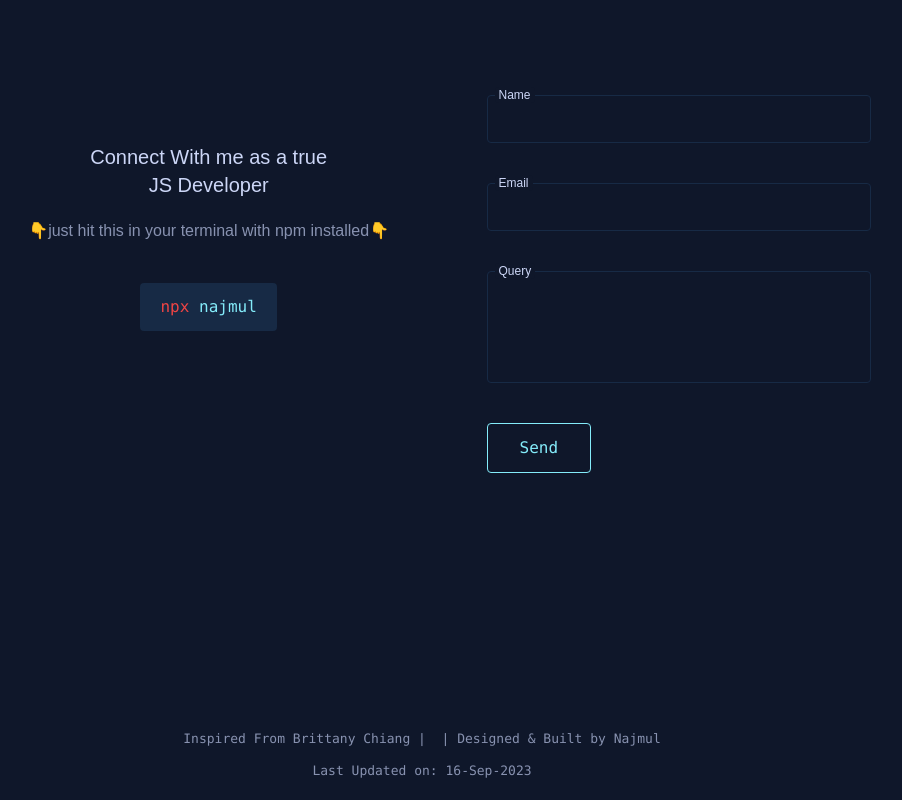
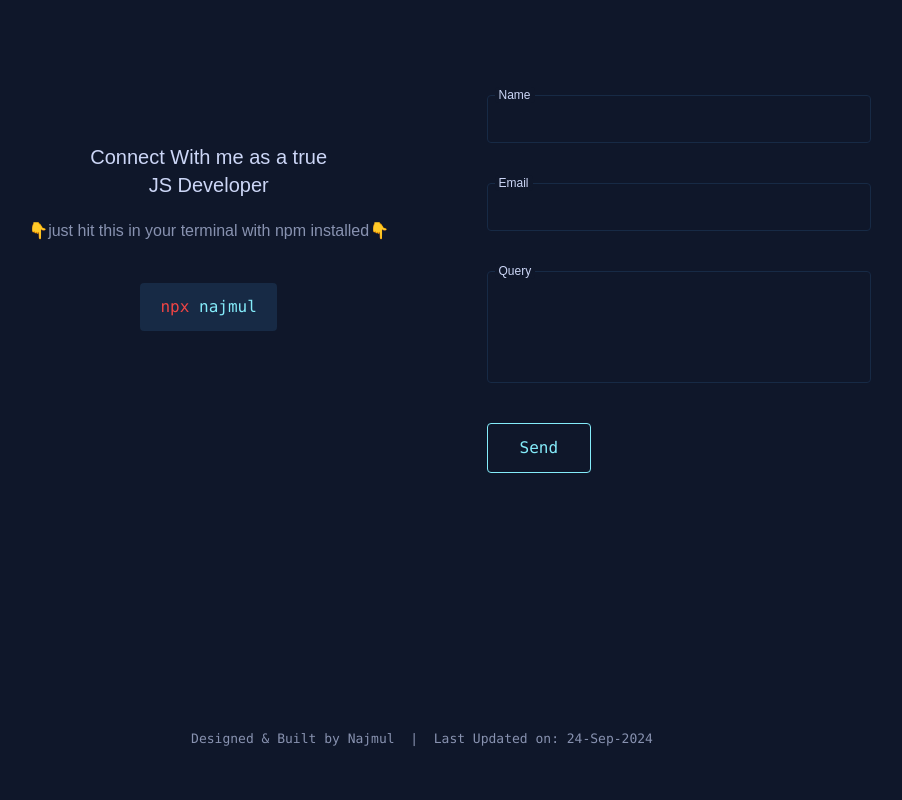
Before and after one commit to Najmul11/portfolio_v2, a React (Vite) app in the folder frontend/: page / in a window 1280 px wide. Shown: the part 3299-4099 px from the top of the page, without its empty margins (218-1120 px from the left). After the commit the page ends 4068 px from the top, so only its background shows below. Built offline with nearby package versions, Linux system fonts and the light colour scheme; what @thirdweb-dev/react would draw is missing.

Commit message:
portflio update

```diff
--- a/frontend/src/pages/customization/AboutInfoText.ts
+++ b/frontend/src/pages/customization/AboutInfoText.ts
@@ -13,4 +13,4 @@ export const mail = "mailto:hi@najmulhoque.me";
 export const resume =
   "https://drive.google.com/file/d/1HPDKl35DAokYwtJdwsj4w3vWVDZMbB2d/view?usp=drive_link";
 
-export const lastUpdate = "Last Updated on: 16-Sep-2023";
+export const lastUpdate = "Last Updated on: 24-Sep-2024";
--- a/frontend/src/pages/customization/projects.constant.ts
+++ b/frontend/src/pages/customization/projects.constant.ts
@@ -1,5 +1,6 @@
 import web3Project1 from "../../assets/web3Projects/project1.png";
-import web3Project2 from "../../assets/web3Projects/soon.jpg";
+import web3Project2 from "../../assets/web3Projects/Article.png";
+import web3Project3 from "../../assets/web3Projects/soon.jpg";
 export type TProject = {
   project: {
     title: string;
@@ -53,10 +54,19 @@ export const web3Projects = [
     code: "https://github.com/Najmul11/buyMe-Coffee",
     techs: ["Next.js", "Solidity", "Ether.js"],
   },
+  {
+    title: "Article",
+    image: web3Project2,
+    details:
+      "Article is a decentralized blog app that allows users to create, update, and delete blogs, letting them share their voices without boundaries, censorship, or central control.",
+    live: "https://solana-article.netlify.app/",
+    code: "https://github.com/Najmul11/solana-blog",
+    techs: ["ReactJs", "Rust", "Anchor"],
+  },
 
   {
     title: "FundForge",
-    image: web3Project2,
+    image: web3Project3,
     details:
       " A decentralized crowdfunding platform on Polygon. Users create campaigns, set funding goals, and when targets are met, funds are automatically released for withdrawal.",
     live: "",
--- a/frontend/src/pages/sharedComponents/footer/Footer.tsx
+++ b/frontend/src/pages/sharedComponents/footer/Footer.tsx
@@ -8,21 +8,15 @@ const Footer = () => {
       <SideIcons isFooter={true} />
       <div className=" font-mono text-second text-[13px] flex flex-col lg:flex-row items-center justify-center ">
         <Link
-          to={"https://github.com/bchiang7/v4"}
-          className="hover:text-highlight duration-200"
-        >
-          Inspired From Brittany Chiang |
-        </Link>{" "}
-        <Link
           to={github}
           className="hover:text-highlight duration-200 mr-5 lg:mr-0"
         >
-          &nbsp;&nbsp;| Designed & Built by Najmul
+          Designed & Built by Najmul&nbsp;&nbsp;|
         </Link>{" "}
+        <p className="text-second font-mono text-[13px] text-center">
+          &nbsp;&nbsp;{lastUpdate}
+        </p>
       </div>
-      <p className="text-second font-mono text-[13px] text-center">
-        {lastUpdate}
-      </p>
     </div>
   );
 };
```
Also changed, not shown: frontend/src/assets/web3Projects/Article.png (added).
